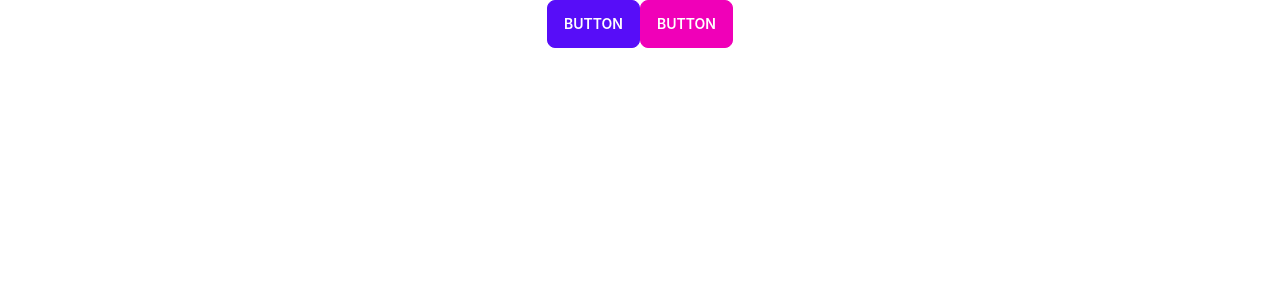
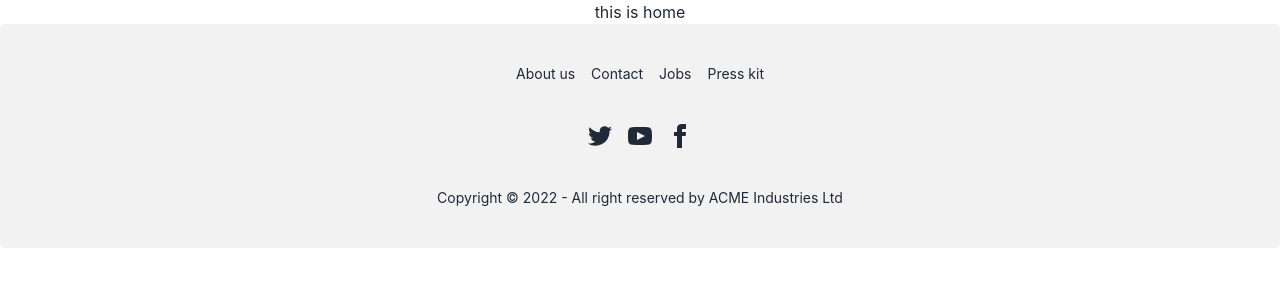
Before and after one commit to Mosharaf12/tourist-guide-client-11, a React (Create React App) app: page / in a window 1280 px wide. Shown: the top 300 px of the page. Built offline with nearby package versions, Linux system fonts and the light colour scheme.

Commit message:
added the footer

```diff
--- a/src/App.js
+++ b/src/App.js
@@ -1,11 +1,13 @@
 import logo from './logo.svg';
 import './App.css';
+import { RouterProvider } from 'react-router-dom';
+import { router } from './Routers/Router';
 
 function App() {
   return (
     <div className="App">
-     <button className="btn btn-primary">Button</button>
-<button className="btn btn-secondary">Button</button>
+      <RouterProvider router={router}></RouterProvider>
+
     </div>
   );
 }
--- /dev/null
+++ b/src/Pages/Home/Home.js
@@ -0,0 +1,11 @@
+import React from 'react';
+
+const Home = () => {
+    return (
+        <div>
+            <h3>this is home</h3>
+        </div>
+    );
+};
+
+export default Home;
--- /dev/null
+++ b/src/Routers/Router.js
@@ -0,0 +1,16 @@
+const { createBrowserRouter } = require("react-router-dom");
+const { default: Main } = require("../layout/Main");
+const { default: Home } = require("../Pages/Home/Home");
+
+export const router = createBrowserRouter([
+    {
+        path:'/',
+        element: <Main></Main>,
+        children:[
+            {
+                path:'/',
+                element: <Home></Home>
+            }
+        ]
+    }
+])
--- /dev/null
+++ b/src/Shared/Footer/Footer.js
@@ -0,0 +1,26 @@
+import React from 'react';
+
+const Footer = () => {
+    return (
+        <footer className="footer footer-center p-10 bg-base-200 text-base-content rounded">
+  <div className="grid grid-flow-col gap-4">
+    <a className="link link-hover">About us</a>
+    <a className="link link-hover">Contact</a>
+    <a className="link link-hover">Jobs</a>
+    <a className="link link-hover">Press kit</a>
+  </div>
+  <div>
+    <div className="grid grid-flow-col gap-4">
+      <a><svg xmlns="http://www.w3.org/2000/svg" width="24" height="24" viewBox="0 0 24 24" className="fill-current"><path d="M24 4.557c-.883.392-1.832.656-2.828.775 1.017-.609 1.798-1.574 2.165-2.724-.951.564-2.005.974-3.127 1.195-.897-.957-2.178-1.555-3.594-1.555-3.179 0-5.515 2.966-4.797 6.045-4.091-.205-7.719-2.165-10.148-5.144-1.29 2.213-.669 5.108 1.523 6.574-.806-.026-1.566-.247-2.229-.616-.054 2.281 1.581 4.415 3.949 4.89-.693.188-1.452.232-2.224.084.626 1.956 2.444 3.379 4.6 3.419-2.07 1.623-4.678 2.348-7.29 2.04 2.179 1.397 4.768 2.212 7.548 2.212 9.142 0 14.307-7.721 13.995-14.646.962-.695 1.797-1.562 2.457-2.549z"></path></svg></a>
+      <a><svg xmlns="http://www.w3.org/2000/svg" width="24" height="24" viewBox="0 0 24 24" className="fill-current"><path d="M19.615 3.184c-3.604-.246-11.631-.245-15.23 0-3.897.266-4.356 2.62-4.385 8.816.029 6.185.484 8.549 4.385 8.816 3.6.245 11.626.246 15.23 0 3.897-.266 4.356-2.62 4.385-8.816-.029-6.185-.484-8.549-4.385-8.816zm-10.615 12.816v-8l8 3.993-8 4.007z"></path></svg></a>
+      <a><svg xmlns="http://www.w3.org/2000/svg" width="24" height="24" viewBox="0 0 24 24" className="fill-current"><path d="M9 8h-3v4h3v12h5v-12h3.642l.358-4h-4v-1.667c0-.955.192-1.333 1.115-1.333h2.885v-5h-3.808c-3.596 0-5.192 1.583-5.192 4.615v3.385z"></path></svg></a>
+    </div>
+  </div>
+  <div>
+    <p>Copyright © 2022 - All right reserved by ACME Industries Ltd</p>
+  </div>
+</footer>
+    );
+};
+
+export default Footer;
--- /dev/null
+++ b/src/Shared/Header/Header.js
@@ -0,0 +1,11 @@
+import React from 'react';
+
+const Header = () => {
+    return (
+        <div>
+
+        </div>
+    );
+};
+
+export default Header;
--- /dev/null
+++ b/src/layout/Main.js
@@ -0,0 +1,16 @@
+import React from 'react';
+import { Outlet } from 'react-router-dom';
+import Footer from '../Shared/Footer/Footer';
+import Header from '../Shared/Header/Header';
+
+const Main = () => {
+    return (
+        <div>
+            <Header></Header>
+            <Outlet></Outlet>
+            <Footer></Footer>
+        </div>
+    );
+};
+
+export default Main;
```
